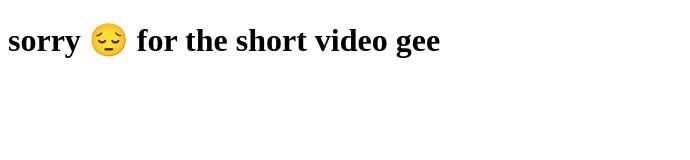
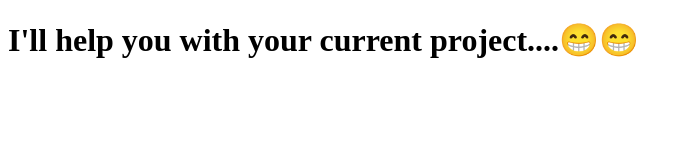
Before and after one commit to DEFC-28/Proghhh, a plain HTML site: page index.html in a window 1280 px wide. Shown: the whole page, without its empty margins (0-690 px from the left). Drawn offline with Linux system fonts and the light colour scheme.

Commit message:
Update index.html

```diff
--- a/index.html
+++ b/index.html
@@ -7,7 +7,7 @@
 </head>
 <body>
   <h1>
-  sorry 😔 for the short video gee
+I'll help you with your current project....😁😁
   </h1>
 </body>
 </html>
```
